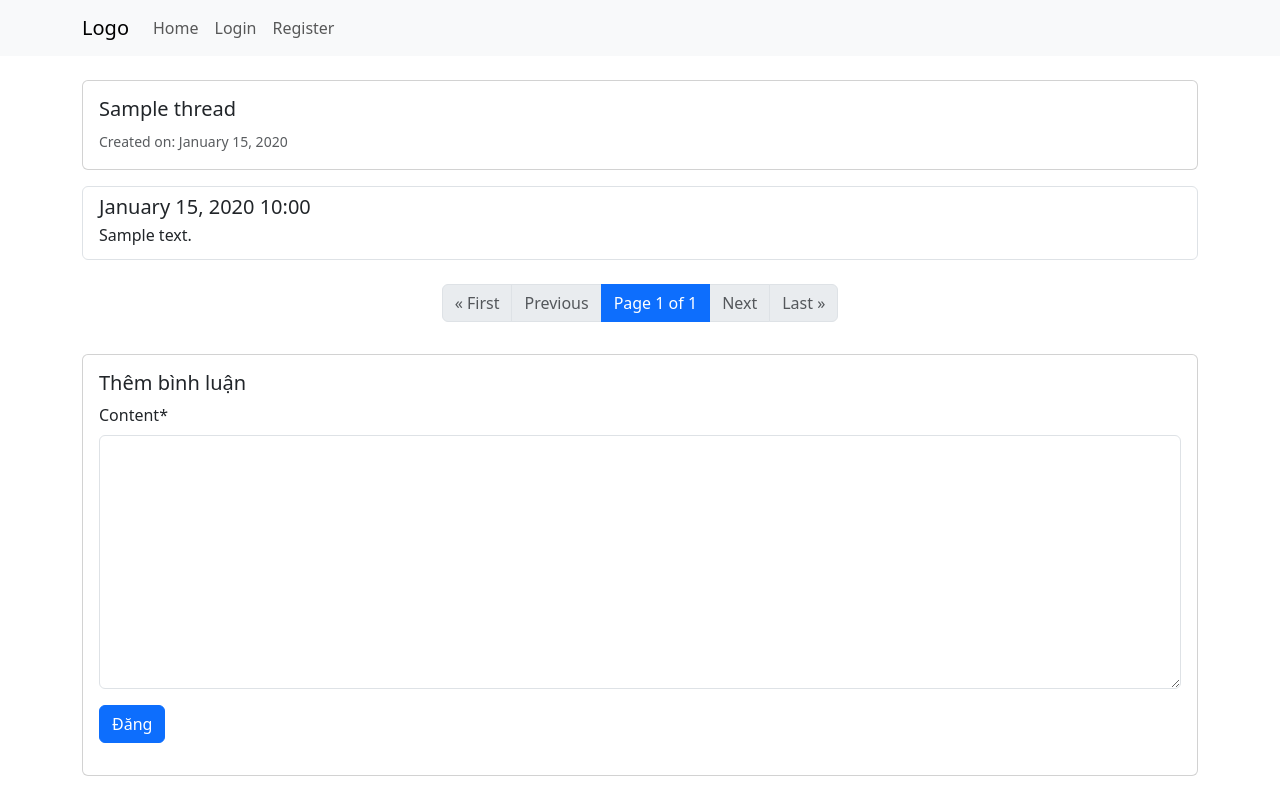
After one commit to vicendy04/forum, a Django app: a page that uses main/templates/main/thread_detail.html in a window 1280 px wide. The commit adds this page. Run offline with Django 5.2, Linux system fonts and the light colour scheme; tables that the repository leaves empty hold one stand-in row (values such as "Sample post"); some libraries are stand-ins or nearby versions.

Commit message:
feat: implement friendly URLs and pagination functionality

```diff
--- a/main/models.py
+++ b/main/models.py
@@ -1,5 +1,8 @@
 from django.db import models
 from django.urls import reverse
+
+# sử dụng để tự động điền slug khi tạo Category hoặc Thread mới
+from django.template.defaultfilters import slugify
 
 
 # Create your models here.
@@ -16,6 +19,7 @@ class Category(TimeStampedModel):
 
     name = models.CharField(max_length=50)
     description = models.TextField(blank=True, null=True)
+    slug = models.SlugField(default="", null=False)
 
     class Meta:
         verbose_name_plural = "categories"
@@ -26,7 +30,13 @@ class Category(TimeStampedModel):
 
     # Tạo mẫu url chung
     def get_absolute_url(self):
-        return reverse("main:category_detail", kwargs={"pk": self.pk})
+        return reverse("main:category_detail", kwargs={"slug": self.slug})
+
+    # https://learndjango.com/tutorials/django-slug-tutorial
+    def save(self, *args, **kwargs):
+        if not self.slug:
+            self.slug = slugify(self.name)
+        return super().save(*args, **kwargs)
 
 
 class Thread(TimeStampedModel):
@@ -36,6 +46,8 @@ class Thread(TimeStampedModel):
         Category, on_delete=models.CASCADE, related_name="threads"
     )
     title = models.CharField(max_length=120)
+    # Add slug functionality
+    slug = models.SlugField(default="", null=False)
 
     class Meta:
         verbose_name_plural = "threads"
@@ -45,7 +57,12 @@ class Thread(TimeStampedModel):
         return self.title
 
     def get_absolute_url(self):
-        return reverse("main:thread_detail", kwargs={"pk": self.pk})
+        return reverse("main:thread_detail", kwargs={"slug": self.slug})
+
+    def save(self, *args, **kwargs):
+        if not self.slug:
+            self.slug = slugify(self.title)
+        return super().save(*args, **kwargs)
 
 
 class Post(TimeStampedModel):
@@ -60,3 +77,7 @@ class Post(TimeStampedModel):
 
     def __str__(self):
         return self.content
+
+    # thông thường sẽ dùng để trả về page chi tiết của model đó
+    def get_absolute_url(self):
+        return reverse("main:thread_detail", kwargs={"slug": self.thread.slug})
--- a/main/templates/main/includes/add_post_form.html
+++ b/main/templates/main/includes/add_post_form.html
@@ -3,7 +3,8 @@
 <div class="card mt-3">
     <div class="card-body">
         <h5 class="card-title">Thêm bình luận</h5>
-        <form method="post" action="{% url 'main:post_create' thread.id %}">
+        <!-- <form method="post" action="{% url 'main:post_create' thread.id %}"> -->
+        <form method="post" action="{% url 'main:post_create' thread.slug %}">
             {% csrf_token %}
             <!-- tên form lấy trong context của views trả về -->
             {% crispy form %}
--- /dev/null
+++ b/main/templates/main/includes/pagination.html
@@ -0,0 +1,41 @@
+<div class="mt-4 pagination d-flex justify-content-center">
+    <ul class="pagination">
+        {% if page_obj.has_previous %}
+        <li class="page-item">
+            <a class="page-link" href="?page=1" aria-label="First">&laquo; First</a>
+        </li>
+        <li class="page-item">
+            <a class="page-link" href="?page={{ page_obj.previous_page_number }}" aria-label="Previous">Previous</a>
+        </li>
+        {% else %}
+        <li class="page-item disabled">
+            <span class="page-link">&laquo; First</span>
+        </li>
+        <li class="page-item disabled">
+            <span class="page-link">Previous</span>
+        </li>
+        {% endif %}
+
+        <li class="page-item active" aria-current="page">
+            <span class="page-link">
+                Page {{ page_obj.number }} of {{ paginator.num_pages }}
+            </span>
+        </li>
+
+        {% if page_obj.has_next %}
+        <li class="page-item">
+            <a class="page-link" href="?page={{ page_obj.next_page_number }}" aria-label="Next">Next</a>
+        </li>
+        <li class="page-item">
+            <a class="page-link" href="?page={{ paginator.num_pages }}" aria-label="Last">Last &raquo;</a>
+        </li>
+        {% else %}
+        <li class="page-item disabled">
+            <span class="page-link">Next</span>
+        </li>
+        <li class="page-item disabled">
+            <span class="page-link">Last &raquo;</span>
+        </li>
+        {% endif %}
+    </ul>
+</div>
--- a/main/templates/main/thread_detail.html
+++ b/main/templates/main/thread_detail.html
@@ -10,18 +10,19 @@
     </div>
 
     <div class="list-group">
-        {% for post in posts %}
+        {% for post in posts_per_page %}
         <div class="list-group-item">
             <h5 class="mb-1">{{ post.created_at|date:"F d, Y H:i" }}</h5>
             <p class="mb-1">{{ post.content }}</p>
         </div>
         {% empty %}
         <div class="alert alert-warning" role="alert">
-            No posts have been added yet.
+            Thread này chưa có comment nào.
         </div>
         {% endfor %}
     </div>
 
+    {% include 'main/includes/pagination.html' with page_obj=posts_per_page %}
     {% include 'main/includes/add_post_form.html' %}
 
 </div>
--- a/main/urls.py
+++ b/main/urls.py
@@ -8,18 +8,18 @@ urlpatterns = [
     # Homepage
     path("", views.CategoryListView.as_view(), name="category_list"),
     # Page hiện các thread theo category
-    path("c/<int:pk>/", views.CategoryDetailView.as_view(), name="category_detail"),
+    path("c/<slug:slug>/", views.CategoryDetailView.as_view(), name="category_detail"),
     # Page hiện các post (comment) của thread
-    path("t/<int:pk>/", views.ThreadDetailView.as_view(), name="thread_detail"),
+    path("t/<slug:slug>/", views.ThreadDetailView.as_view(), name="thread_detail"),
     # Page thêm thread
     path(
-        "c/<int:category_id>/new-thead/",
+        "c/<int:category_id>/new_thead/",
         views.ThreadCreateView.as_view(),
         name="thread_create",
     ),
     # Url này được gọi khi submit comment
     path(
-        "t/<int:thread_id>/new-post/",
+        "t/<slug:slug>/new_post/",
         views.PostCreateView.as_view(),
         name="post_create",
     ),
--- a/main/views.py
+++ b/main/views.py
@@ -1,5 +1,8 @@
-from django.urls import reverse_lazy
+from django.shortcuts import get_object_or_404
 from django.views.generic import ListView, DetailView, CreateView
+from django.core.paginator import Paginator, PageNotAnInteger, EmptyPage
+
+
 from .models import Category, Thread, Post
 from .forms import ThreadForm, PostForm
 
@@ -40,8 +43,21 @@ class ThreadDetailView(DetailView):
     def get_context_data(self, **kwargs):
         context = super().get_context_data(**kwargs)
         thread = self.object
-        posts = thread.posts.order_by("-created_at")
-        context["posts"] = posts
+        posts = thread.posts.order_by("created_at")
+
+        # Phân trang các post
+        paginator = Paginator(posts, 5)
+        page_number = self.request.GET.get("page")
+
+        try:
+            posts_per_page = paginator.page(page_number)
+        except PageNotAnInteger:
+            posts_per_page = paginator.page(1)
+        except EmptyPage:
+            posts_per_page = paginator.page(paginator.num_pages)
+
+        context["posts_per_page"] = posts_per_page
+        context["paginator"] = paginator
         # Render form trong template với tên form là form
         context["form"] = PostForm()
         return context
@@ -57,15 +73,14 @@ class PostCreateView(CreateView):
     # Làm thêm vài thứ để xác thực trước khi lưu
     def form_valid(self, form):
         # Lấy thread_id từ url kwargs
-        thread_id = self.kwargs["thread_id"]
-        form.instance.thread_id = thread_id
+        slug = self.kwargs["slug"]
+        thread = get_object_or_404(Thread, slug=slug)
+        form.instance.thread_id = thread.id
         return super().form_valid(form)
 
-    def get_success_url(self):
-        return reverse_lazy(
-            "main:thread_detail",
-            kwargs={"pk": self.kwargs["thread_id"]},
-        )
+    # Sử dụng get_success_url thay cho get_absolute_url trong model
+    # def get_success_url(self):
+    #     pass
 
 
 class ThreadCreateView(CreateView):
@@ -77,4 +92,4 @@ class ThreadCreateView(CreateView):
 
     # Sử dụng get_success_url thay cho get_absolute_url trong models
     # def get_success_url(self):
-    #     return reverse_lazy("main:thread_detail", kwargs={"pk": self.object.pk})
+    #     pass
```
Also changed, not shown: main/admin.py (+11 -3 lines), README.md, main/migrations/0005_category_slug_thread_slug.py (added).
